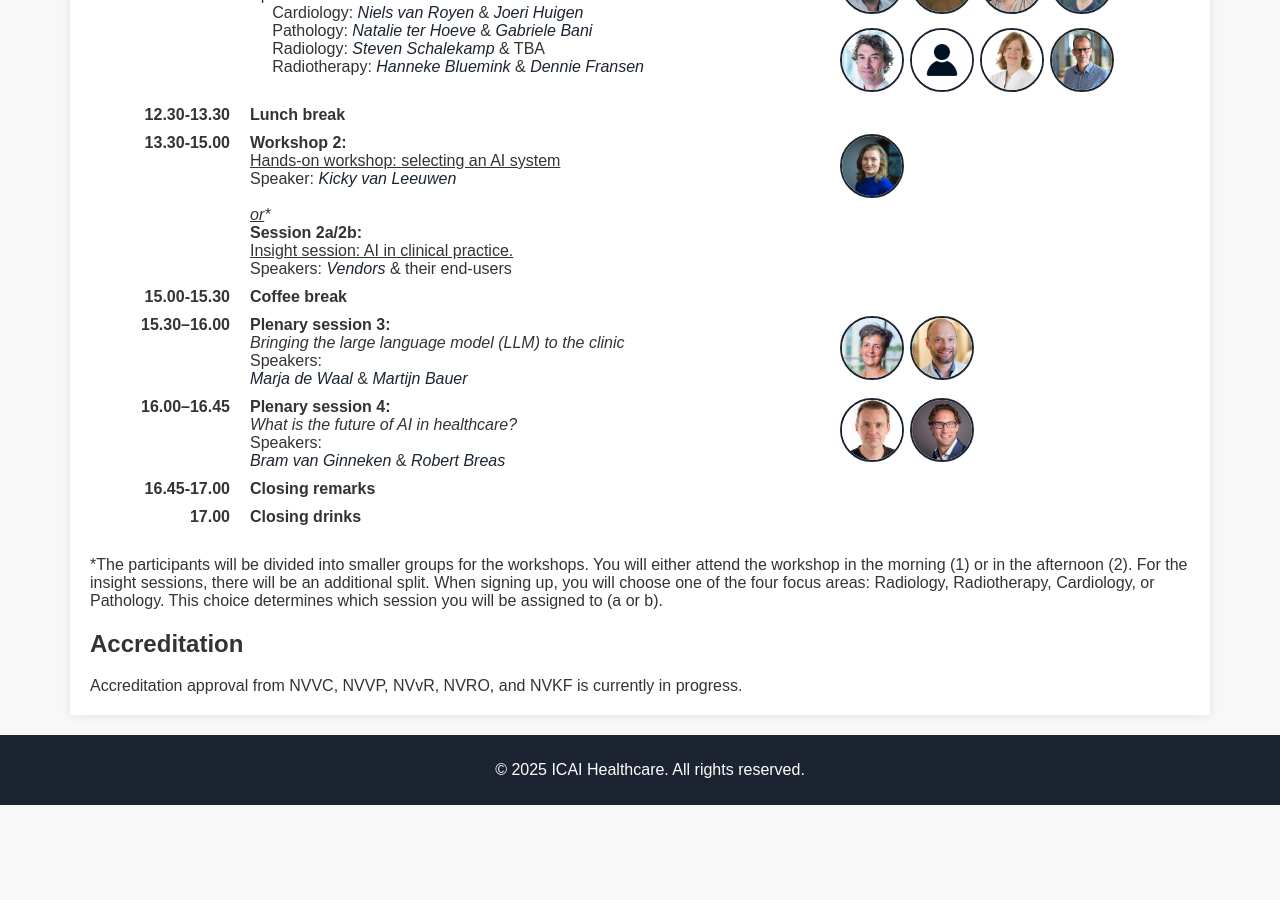
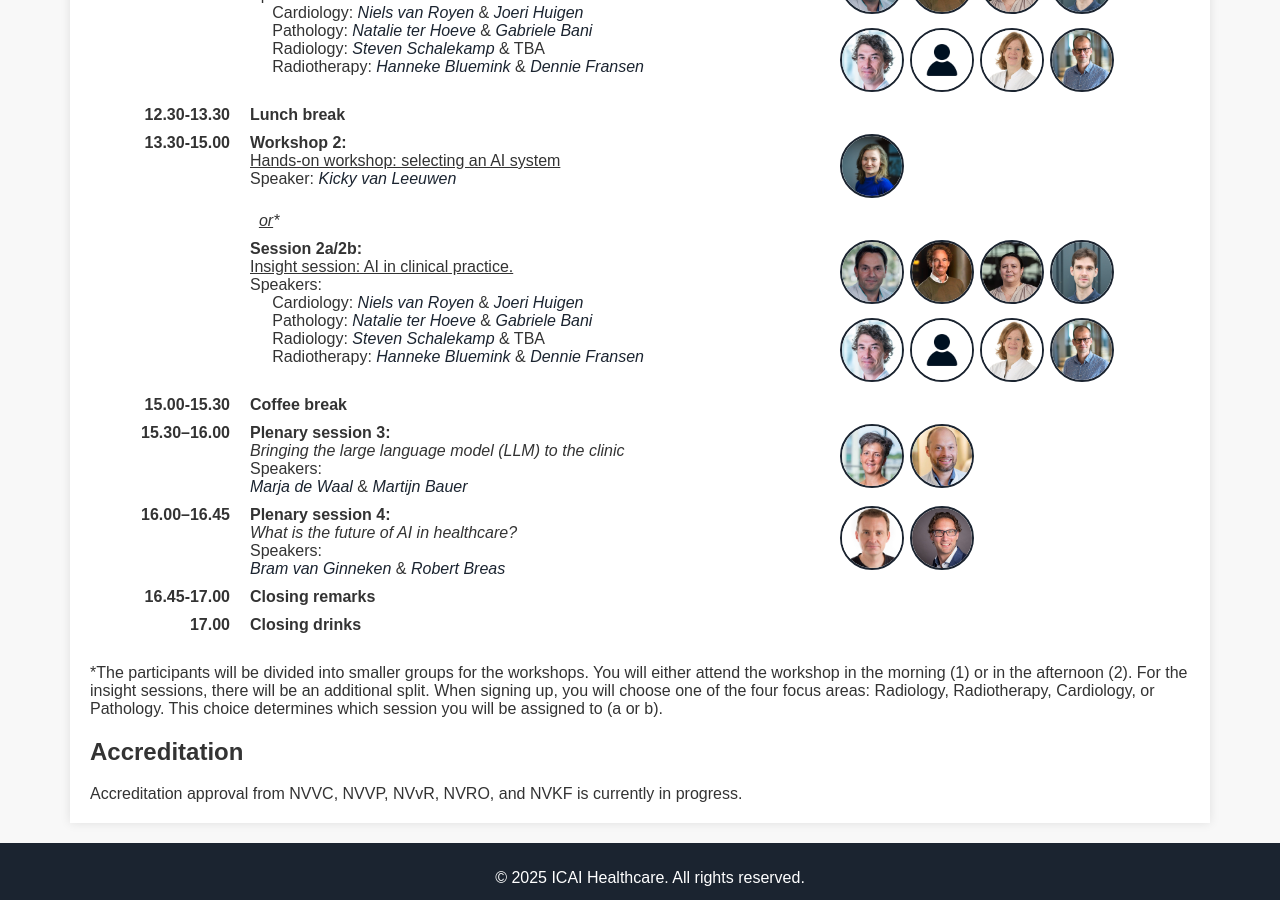
Before and after one commit to marliebesouw/marliebesouw.github.io, a Jekyll site: the page built from program.md, in a window 1280 px wide and 900 px high, scrolled down 784 px. Built offline with Jekyll 4.4.1, drawn with Linux system fonts in a browser that asks for light colours; before the commit the page ends 1589 px from its top, so only the background shows below that.

Commit message:
finalized program layout

```diff
--- a/program.md
+++ b/program.md
@@ -128,15 +128,64 @@ More information regarding the speakers can be found <a href= "{{ site.url }}/sp
     <div class="program-text">
       <strong>Workshop 2:</strong><br>
       <u>Hands-on workshop: selecting an AI system</u><br>
-      Speaker: <a href="{{ site.url }}/speakers#kicky-van-leeuwen" class="speaker-link">Kicky van Leeuwen</a><br><br>
-      <em><u>or</u>*</em><br>
-      <strong>Session 2a/2b:</strong><br>
-      <u>Insight session: AI in clinical practice.</u><br>
-      Speakers: <a href="{{ site.url }}/vendors" class="speaker-link">Vendors</a> & their end-users
+      Speaker: <a href="{{ site.url }}/speakers#kicky-van-leeuwen" class="speaker-link">Kicky van Leeuwen</a>
     </div>
     <div class="speaker-thumb-grid">
       <a href="{{ site.url }}/speakers#kicky-van-leeuwen">
         <img src="{{ site.url }}/assets/img/Kicky_van_Leeuwen.jpg" class="speaker-thumb" alt="Kicky van Leeuwen">
+      </a>
+    </div>
+  </div>
+
+  <!-- OR Divider -->
+  <div class="program-item">
+    <div class="program-time"></div>
+    <div class="program-text">&nbsp;&nbsp;<em><u>or</u>*</em></div>
+  </div>
+
+  <!-- Session 1a/1b -->
+  <div class="program-item">
+    <div class="program-time"></div>
+    <div class="program-text">
+      <strong>Session 2a/2b:</strong><br>
+      <u>Insight session: AI in clinical practice.</u><br>
+      Speakers: <br>
+      &nbsp;&nbsp;&nbsp;&nbsp; Cardiology:
+      <a href="{{ site.url }}/speakers#niels-van-royen" class="speaker-link">Niels van Royen</a> &
+      <a href="{{ site.url }}/speakers#joeri-huigen" class="speaker-link">Joeri Huigen</a><br>
+      &nbsp;&nbsp;&nbsp;&nbsp; Pathology:
+      <a href="{{ site.url }}/speakers#natalie-ter-hoeve" class="speaker-link">Natalie ter Hoeve</a> &
+      <a href="{{ site.url }}/speakers#gabriele-bani" class="speaker-link">Gabriele Bani</a><br>
+      &nbsp;&nbsp;&nbsp;&nbsp; Radiology:
+      <a href="{{ site.url }}/speakers#steven-schalekamp" class="speaker-link">Steven Schalekamp</a> & TBA<br>
+      &nbsp;&nbsp;&nbsp;&nbsp; Radiotherapy:
+      <a href="{{ site.url }}/speakers#hanneke-bluemink" class="speaker-link">Hanneke Bluemink</a> &
+      <a href="{{ site.url }}/speakers#dennie-fransen" class="speaker-link">Dennie Fransen</a>
+    </div>
+    <div class="speaker-thumb-grid">
+      <a href="{{ site.url }}/speakers#niels-van-royen">
+        <img src="{{ site.url }}/assets/img/Niels_van_Royen.jpg" class="speaker-thumb" alt="Niels van Royen">
+      </a>
+      <a href="{{ site.url }}/speakers#joeri-huigen">
+        <img src="{{ site.url }}/assets/img/Joeri_Huigen.jpg" class="speaker-thumb" alt="Joeri Huigen">
+      </a>
+      <a href="{{ site.url }}/speakers#natalie-ter-hoeve">
+        <img src="{{ site.url }}/assets/img/Natalie_ter_Hoeve.jpg" class="speaker-thumb" alt="Natalie ter Hoeve">
+      </a>
+      <a href="{{ site.url }}/speakers#gabriele-bani">
+        <img src="{{ site.url }}/assets/img/Gabriele_Bani.jpg" class="speaker-thumb" alt="Gabriele Bani">
+      </a>
+      <a href="{{ site.url }}/speakers#steven-schalekamp">
+        <img src="{{ site.url }}/assets/img/Steven_Schalekamp.jpg" class="speaker-thumb" alt="Steven Schalekamp">
+      </a>
+      <a href="{{ site.url }}/speakers#TBA">
+        <img src="{{ site.url }}/assets/img/TBA.jpg" class="speaker-thumb" alt="TBA">
+      </a>
+      <a href="{{ site.url }}/speakers#hanneke-bluemink">
+        <img src="{{ site.url }}/assets/img/Hanneke_Bluemink.jpg" class="speaker-thumb" alt="Hanneke Bluemink">
+      </a>
+      <a href="{{ site.url }}/speakers#dennie-fransen">
+        <img src="{{ site.url }}/assets/img/Dennie_Fransen.jpg" class="speaker-thumb" alt="Dennie Fransen">
       </a>
     </div>
   </div>
```
